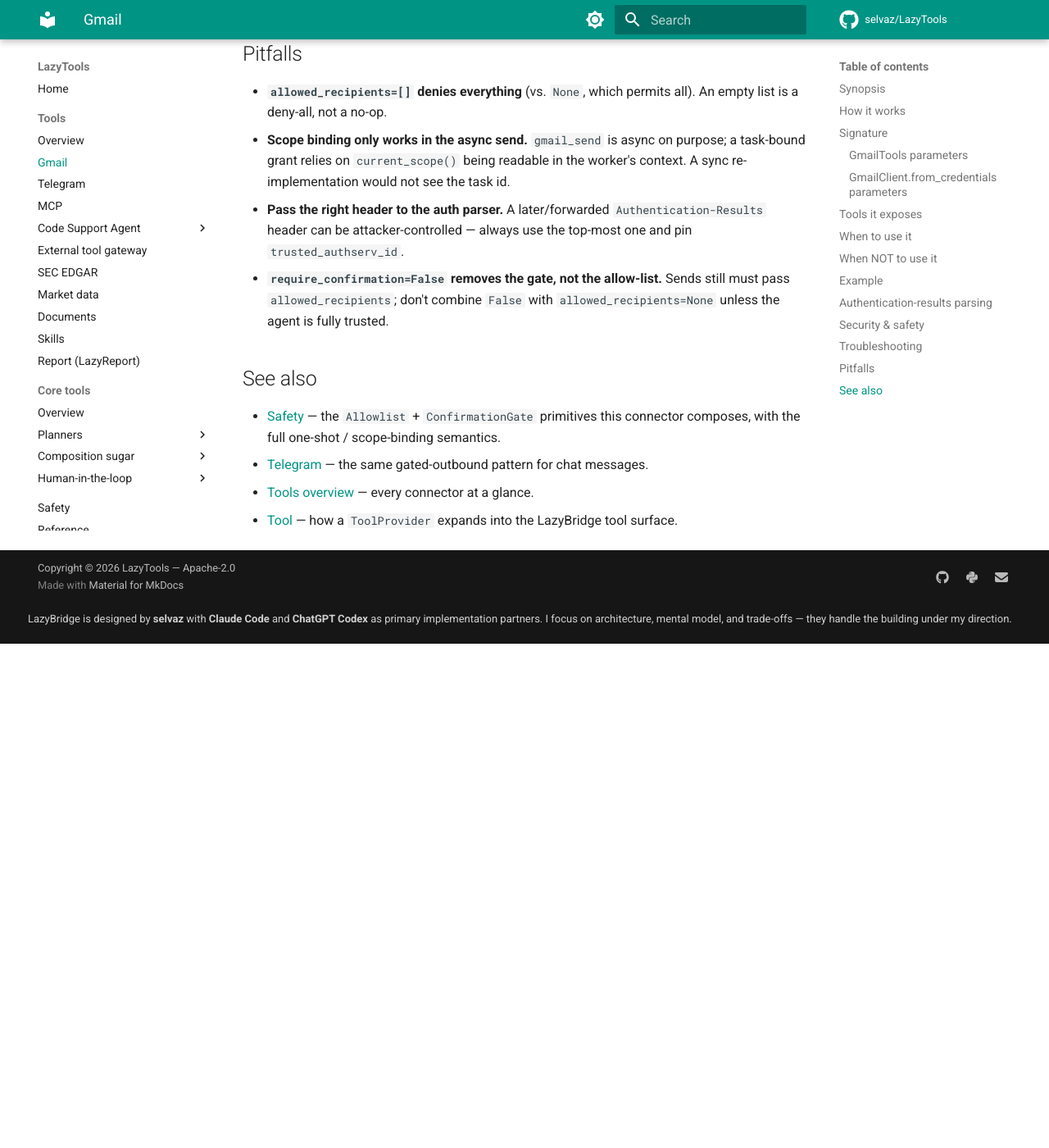
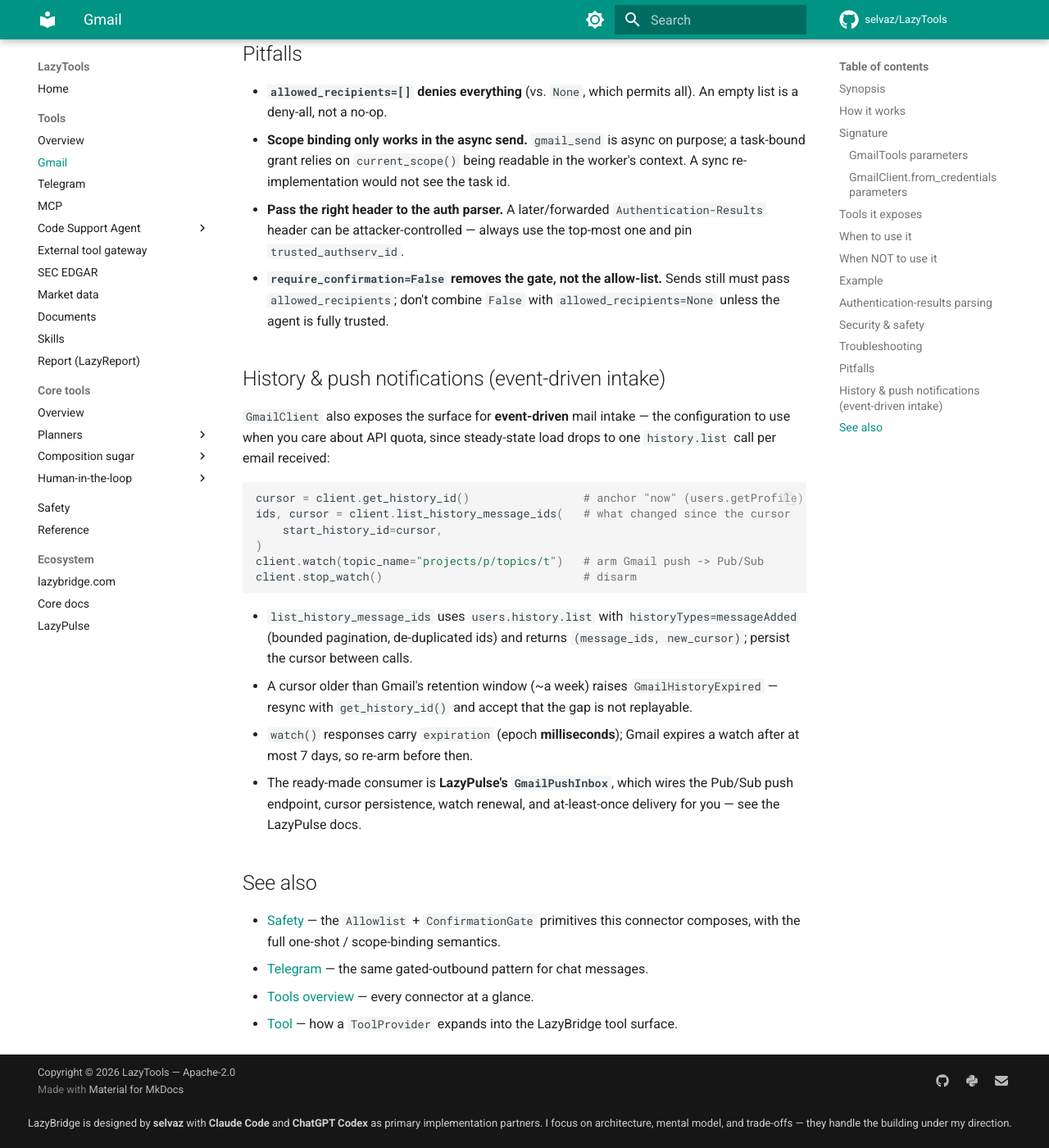
Before and after one commit to selvaz/LazyTools, an MkDocs documentation site: the page built from docs/gmail.md, in a window 1280 px wide and 1400 px high, scrolled down 6589 px. Shown: the whole window at 82% size. Built offline with MkDocs 1.6.1 and Material for MkDocs 9.7.7, drawn with Linux system fonts in a browser that asks for light colours; comment, search, counter and statistics services are not loaded; before the commit the page ends 7374 px from its top, so only the background shows below that.

Commit message:
docs: Gmail history & push notifications section; changelog
- docs/gmail.md: new 'History & push notifications' section covering
  get_history_id / list_history_message_ids / watch / stop_watch,
  GmailHistoryExpired resync semantics, and the LazyPulse GmailPushInbox
  consumer
- CHANGELOG: Unreleased entry for the history/push client surface
- tests: drop a stale noqa

https://claude.ai/code/session_01B1UoptCiQrz9jkKoebv1v4

````diff
--- a/docs/gmail.md
+++ b/docs/gmail.md
@@ -301,6 +301,33 @@ hardening rules defend against forged `pass` tokens:
   still must pass `allowed_recipients`; don't combine `False` with
   `allowed_recipients=None` unless the agent is fully trusted.
 
+## History & push notifications (event-driven intake)
+
+`GmailClient` also exposes the surface for **event-driven** mail intake —
+the configuration to use when you care about API quota, since steady-state
+load drops to one `history.list` call per email received:
+
+```python
+cursor = client.get_history_id()                 # anchor "now" (users.getProfile)
+ids, cursor = client.list_history_message_ids(   # what changed since the cursor
+    start_history_id=cursor,
+)
+client.watch(topic_name="projects/p/topics/t")   # arm Gmail push -> Pub/Sub
+client.stop_watch()                              # disarm
+```
+
+- `list_history_message_ids` uses `users.history.list` with
+  `historyTypes=messageAdded` (bounded pagination, de-duplicated ids) and
+  returns `(message_ids, new_cursor)`; persist the cursor between calls.
+- A cursor older than Gmail's retention window (~a week) raises
+  `GmailHistoryExpired` — resync with `get_history_id()` and accept that
+  the gap is not replayable.
+- `watch()` responses carry `expiration` (epoch **milliseconds**); Gmail
+  expires a watch after at most 7 days, so re-arm before then.
+- The ready-made consumer is **LazyPulse's `GmailPushInbox`**, which wires
+  the Pub/Sub push endpoint, cursor persistence, watch renewal, and
+  at-least-once delivery for you — see the LazyPulse docs.
+
 ## See also
 
 - [Safety](safety.md) — the `Allowlist` + `ConfirmationGate` primitives this
````
Also changed, not shown: CHANGELOG.md (+15 -0 lines), 1 other file.
